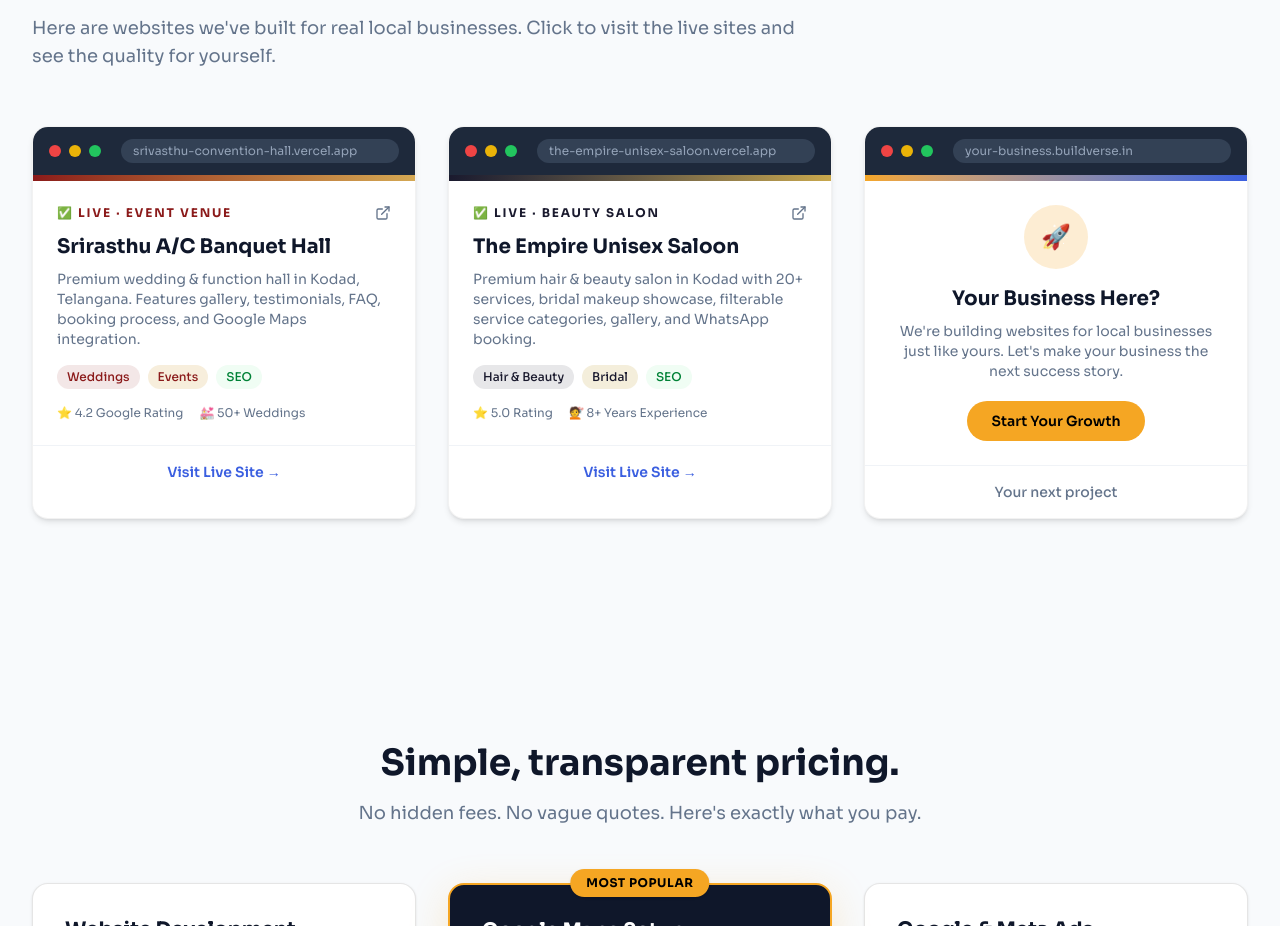
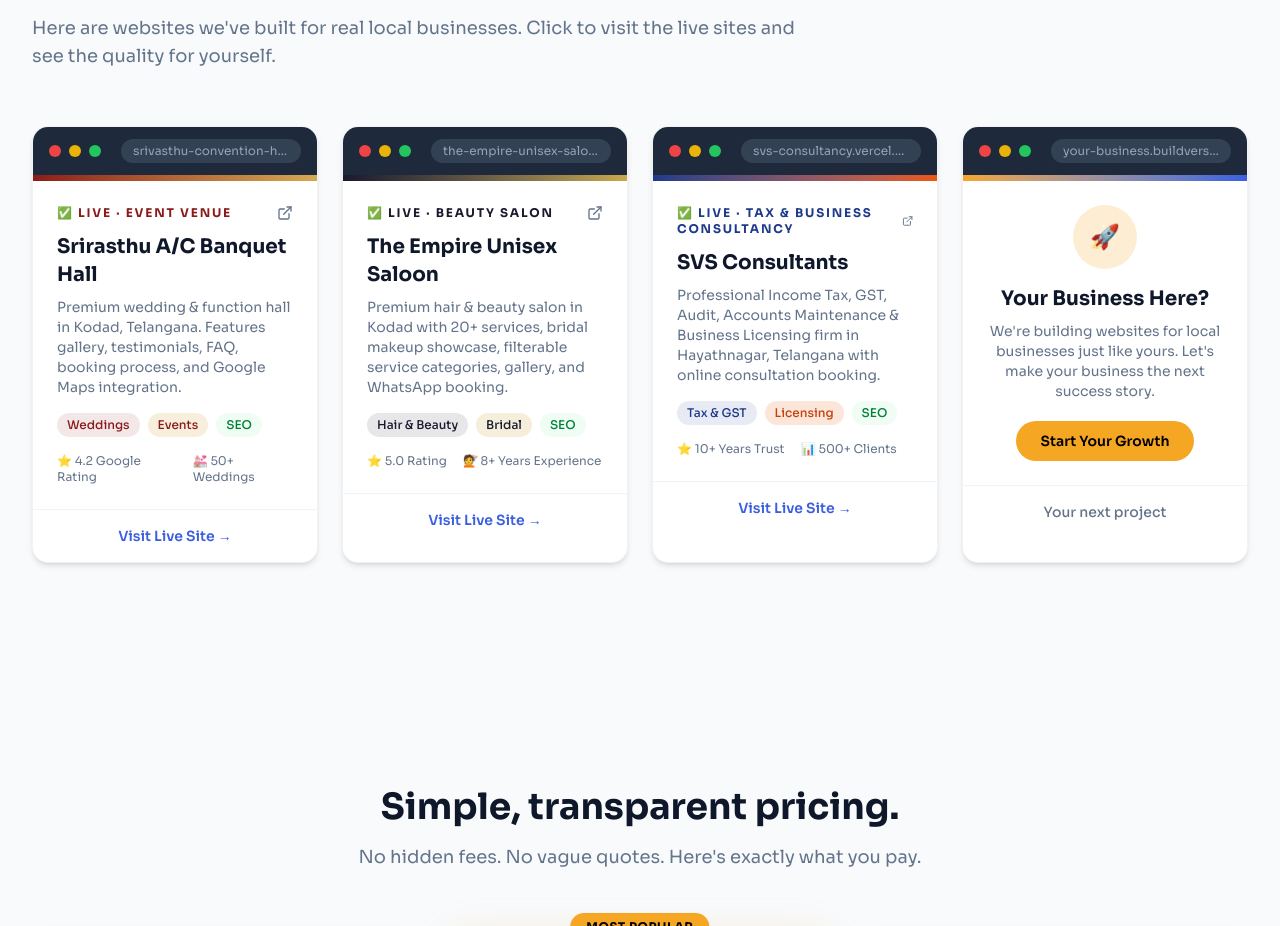
Before and after one commit to ynandakishorereddy/BuildVerse, a Next.js app: page / in a window 1280 px wide. Shown: the part 2182-3108 px from the top of the page. Built offline with nearby package versions, Linux system fonts and the light colour scheme.

Commit message:
feat: add SVS Consultants to sample work portfolio

```diff
--- a/components/SampleWork.tsx
+++ b/components/SampleWork.tsx
@@ -26,7 +26,7 @@
             Here are websites we&apos;ve built for real local businesses. Click to visit the live sites and see the quality for yourself.
           </p>
 
-          <div className="grid grid-cols-1 md:grid-cols-2 lg:grid-cols-3 gap-8">
+          <div className="grid grid-cols-1 md:grid-cols-2 lg:grid-cols-3 xl:grid-cols-4 gap-6">
 
             {/* Card 1 - Srirasthu Convention Hall (REAL) */}
             <a href="https://srivasthu-convention-hall.vercel.app/" target="_blank" rel="noopener noreferrer" className="group bg-card rounded-2xl overflow-hidden shadow-md hover:shadow-xl transition-all duration-300 border border-black/5 hover:-translate-y-1">
@@ -98,7 +98,42 @@
               </div>
             </a>
 
-            {/* Card 3 - Concept placeholder */}
+            {/* Card 3 - SVS Consultants (REAL) */}
+            <a href="https://svs-consultancy.vercel.app/" target="_blank" rel="noopener noreferrer" className="group bg-card rounded-2xl overflow-hidden shadow-md hover:shadow-xl transition-all duration-300 border border-black/5 hover:-translate-y-1">
+              <div className="bg-[#1E293B] px-4 py-3 flex items-center gap-2">
+                <div className="w-3 h-3 rounded-full bg-[#EF4444]"></div>
+                <div className="w-3 h-3 rounded-full bg-[#EAB308]"></div>
+                <div className="w-3 h-3 rounded-full bg-[#22C55E]"></div>
+                <div className="ml-3 flex-1 bg-[#334155] rounded-full px-3 py-1 text-xs text-[#94A3B8] truncate">
+                  svs-consultancy.vercel.app
+                </div>
+              </div>
+              <div className="h-1.5 w-full bg-gradient-to-r from-[#1E3A8A] to-[#EA580C]"></div>
+              <div className="p-6">
+                <div className="flex items-center justify-between mb-3">
+                  <p className="text-xs tracking-[0.15em] font-bold uppercase text-[#1E3A8A]">
+                    ✅ LIVE · TAX &amp; BUSINESS CONSULTANCY
+                  </p>
+                  <ExternalLink className="w-4 h-4 text-muted group-hover:text-link-blue transition-colors" />
+                </div>
+                <h3 className="text-xl font-bold text-primary mb-2">SVS Consultants</h3>
+                <p className="text-sm text-muted mb-4">Professional Income Tax, GST, Audit, Accounts Maintenance &amp; Business Licensing firm in Hayathnagar, Telangana with online consultation booking.</p>
+                <div className="flex flex-wrap gap-2 mb-4">
+                  <span className="text-xs bg-[#1E3A8A]/10 text-[#1E3A8A] px-2.5 py-1 rounded-full font-medium">Tax &amp; GST</span>
+                  <span className="text-xs bg-[#EA580C]/15 text-[#C2410C] px-2.5 py-1 rounded-full font-medium">Licensing</span>
+                  <span className="text-xs bg-green-50 text-green-700 px-2.5 py-1 rounded-full font-medium">SEO</span>
+                </div>
+                <div className="flex items-center gap-4 text-xs text-muted">
+                  <span>⭐ 10+ Years Trust</span>
+                  <span>📊 500+ Clients</span>
+                </div>
+              </div>
+              <div className="text-sm text-link-blue font-semibold text-center py-4 border-t border-border/50 group-hover:bg-link-blue/5 transition-colors">
+                Visit Live Site →
+              </div>
+            </a>
+
+            {/* Card 4 - Concept placeholder */}
             <div className="bg-card rounded-2xl overflow-hidden shadow-md border border-black/5 relative hover:shadow-xl transition-shadow">
               <div className="bg-[#1E293B] px-4 py-3 flex items-center gap-2">
                 <div className="w-3 h-3 rounded-full bg-[#EF4444]"></div>
```
